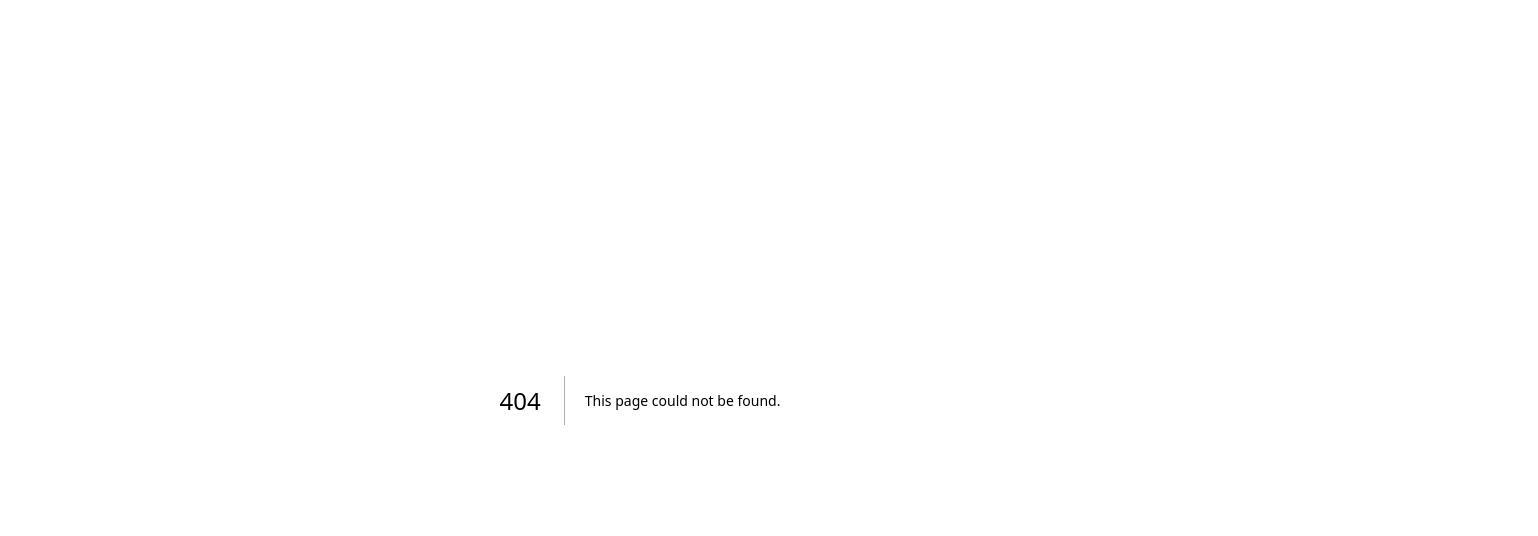
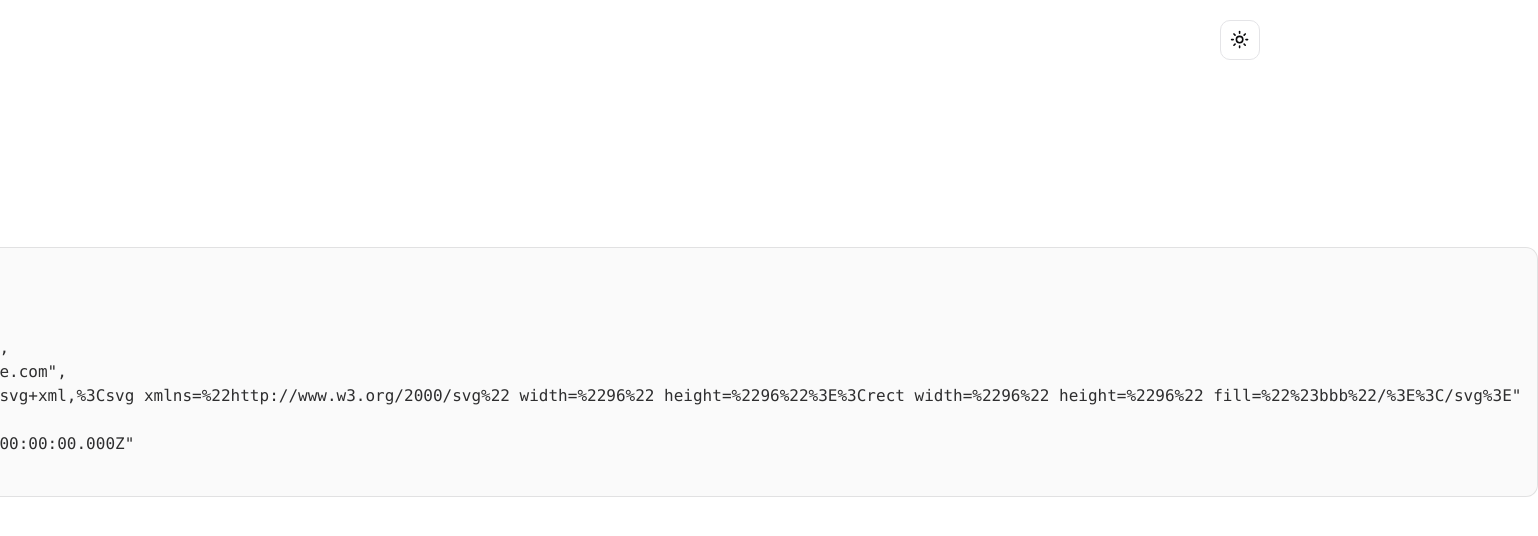
Before and after one commit to lpndev/auth-project-sample, a Next.js app: page /dashboard in a window 1280 px wide. Before the commit this address had no page. Shown: the top 536 px of the page, 1538 px wide, since content can reach past the window. Built offline with nearby package versions, Linux system fonts and the light colour scheme; no server answers; sample sign-in values are in the browser's storage.

Commit message:
feat: creating dashboard page with user data

```diff
--- /dev/null
+++ b/app/(protected)/dashboard/page.tsx
@@ -0,0 +1,30 @@
+import { redirect } from 'next/navigation'
+
+import { auth } from '@/auth'
+
+import { SignOut } from '@/components/auth/sign-out'
+import { ModeToggle } from '@/components/mode-toggle'
+
+export default async function Dashboard() {
+  const session = await auth()
+
+  if (!session) {
+    redirect('/')
+  }
+
+  return (
+    <>
+      <div className='relative flex h-screen w-full flex-col items-center justify-center'>
+        <div className='flex flex-col gap-4'>
+          <pre className='rounded-lg border border-foreground/10 bg-foreground/[2%] p-4 text-foreground/85'>
+            {JSON.stringify(session, null, 2)}
+          </pre>
+          <SignOut />
+        </div>
+      </div>
+      <div className='absolute right-5 top-5'>
+        <ModeToggle />
+      </div>
+    </>
+  )
+}
```
